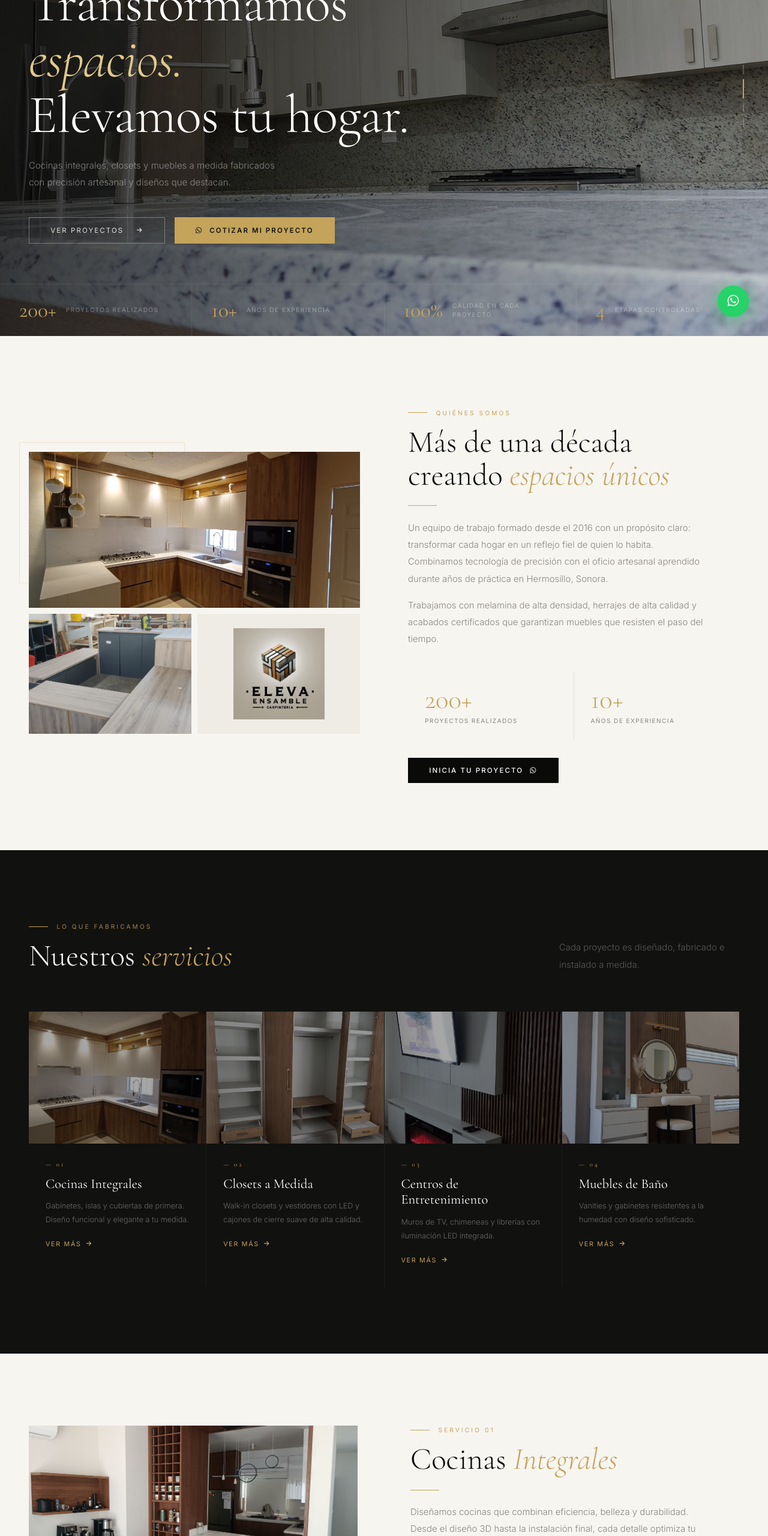
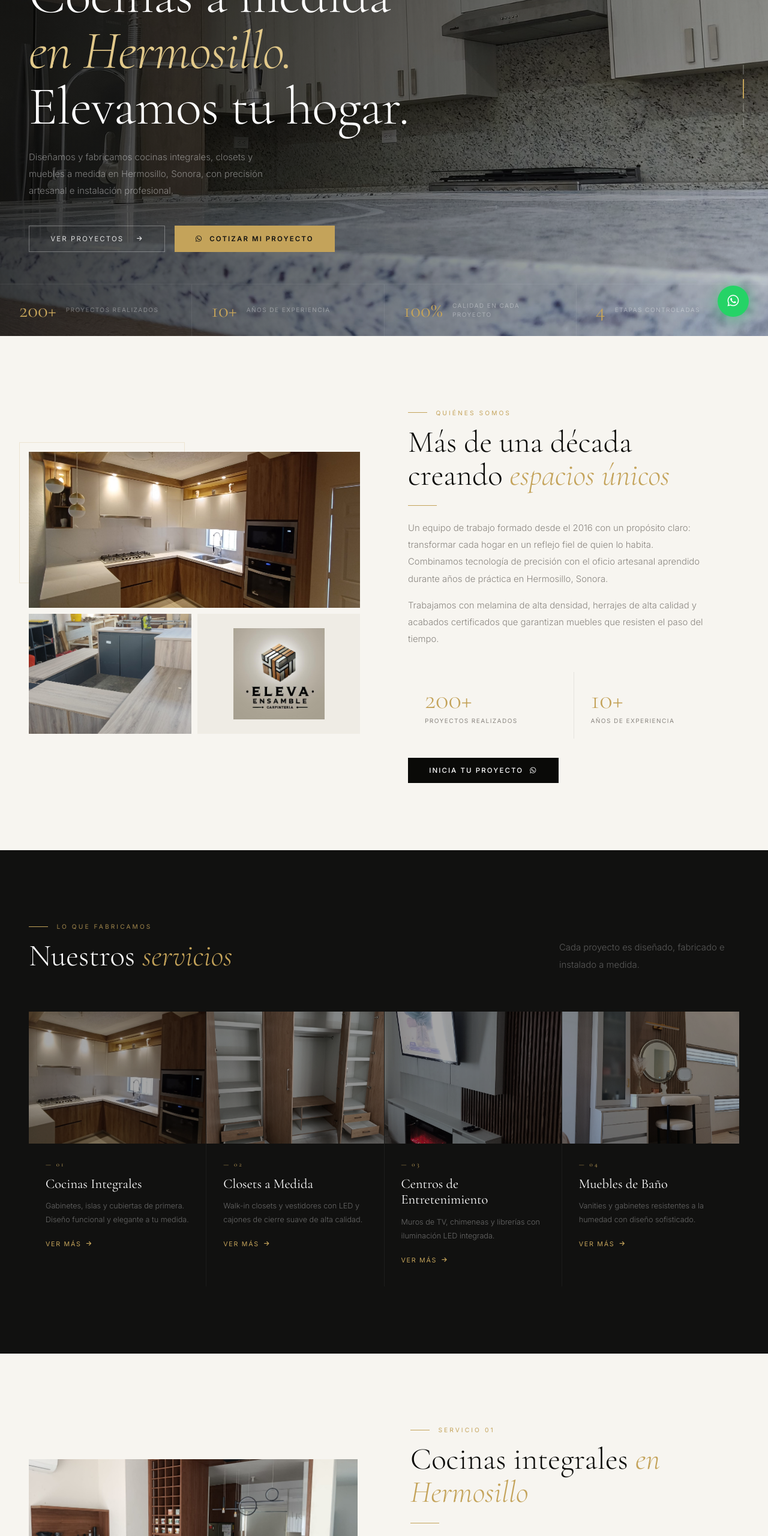
Before and after one commit to idelfonsopena1981-ui/eleva-ensamble-web, a plain HTML site: page index.html in a window 1280 px wide. Shown: the part 240-2800 px from the top of the page at 60% size. Drawn offline with nearby package versions, Linux system fonts and the light colour scheme.

Commit message:
Optimizar palabras clave de cocinas en Hermosillo

```diff
--- a/index.html
+++ b/index.html
@@ -11,9 +11,9 @@
 </script>
 <meta charset="UTF-8">
 <meta name="viewport" content="width=device-width,initial-scale=1.0">
-<title>Eleva Ensamble | Cocinas Integrales y Closets en Hermosillo, Sonora</title>
-<meta name="description" content="Eleva Ensamble — Cocinas integrales, closets a medida, centros de entretenimiento y muebles de baño en Hermosillo, Sonora. Diseño 3D, fabricación de precisión e instalación profesional.">
-<meta name="keywords" content="cocinas integrales Hermosillo, closets a medida Hermosillo, muebles melamina Hermosillo, carpintería Hermosillo, Eleva Ensamble">
+<title>Cocinas en Hermosillo a Medida | Eleva Ensamble</title>
+<meta name="description" content="Diseño, fabricación e instalación de cocinas integrales y closets a medida en Hermosillo, Sonora. Cotiza tu cocina con Eleva Ensamble.">
+<meta name="keywords" content="cocinas en Hermosillo, cocinas integrales Hermosillo, cocinas a medida, cotización cocina integral, fabricación de cocinas, carpintería en Hermosillo, closets en Hermosillo, remodelación de cocinas, cocinas con iluminación LED, Eleva Ensamble">
 <link rel="canonical" href="https://elevaensamble.com/">
 <link rel="icon" type="image/jpeg" href="imagenes/logo-eleva.jpg">
 <link rel="apple-touch-icon" href="imagenes/logo-eleva.jpg">
@@ -550,8 +550,8 @@ textarea.cinp2{resize:vertical;min-height:65px;border:1px solid rgba(0,0,0,.12);
     </div>
     <div class="hbody">
       <div class="htag"><div class="htag-line"></div><span class="htag-txt">Hermosillo, Sonora · Desde 2016</span></div>
-      <h1 class="hh1 sf">Transformamos<br><em>espacios.</em><br>Elevamos tu hogar.</h1>
-      <p class="hsub">Cocinas integrales, closets y muebles a medida fabricados con precisión artesanal y diseños que destacan.</p>
+      <h1 class="hh1 sf">Cocinas a medida<br><em>en Hermosillo.</em><br>Elevamos tu hogar.</h1>
+      <p class="hsub">Diseñamos y fabricamos cocinas integrales, closets y muebles a medida en Hermosillo, Sonora, con precisión artesanal e instalación profesional.</p>
       <div class="hbtns">
         <button class="btn-gh" onclick="go('portafolio')">Ver proyectos &nbsp;<i class="fas fa-arrow-right" style="font-size:.6rem"></i></button>
         <button class="btn-g" onclick="openCot()"><i class="fab fa-whatsapp"></i> Cotizar mi proyecto</button>
@@ -669,9 +669,9 @@ textarea.cinp2{resize:vertical;min-height:65px;border:1px solid rgba(0,0,0,.12);
     </div>
     <div>
       <div class="ew" data-r>Servicio 01</div>
-      <h2 class="sh2 sf" style="margin-top:1rem" data-r data-d="1">Cocinas <em>Integrales</em></h2>
+      <h2 class="sh2 sf" style="margin-top:1rem" data-r data-d="1">Cocinas integrales <em>en Hermosillo</em></h2>
       <div class="gdiv" data-r data-d="2"></div>
-      <p class="slead" data-r data-d="2">Diseñamos cocinas que combinan eficiencia, belleza y durabilidad. Desde el diseño 3D hasta la instalación final, cada detalle optimiza tu espacio en Hermosillo.</p>
+      <p class="slead" data-r data-d="2">Diseñamos cocinas a medida que combinan eficiencia, belleza y durabilidad. Atendemos proyectos nuevos y remodelación de cocinas, desde la cotización y el diseño 3D hasta la fabricación e instalación final. Integramos almacenamiento, herrajes e iluminación LED de acuerdo con tu espacio y tus necesidades.</p>
       <ul class="dlist" data-r data-d="3">
         <li>Gabinetes superiores e inferiores a medida exacta</li>
         <li>Isla central y barras de desayuno personalizadas</li>
```
